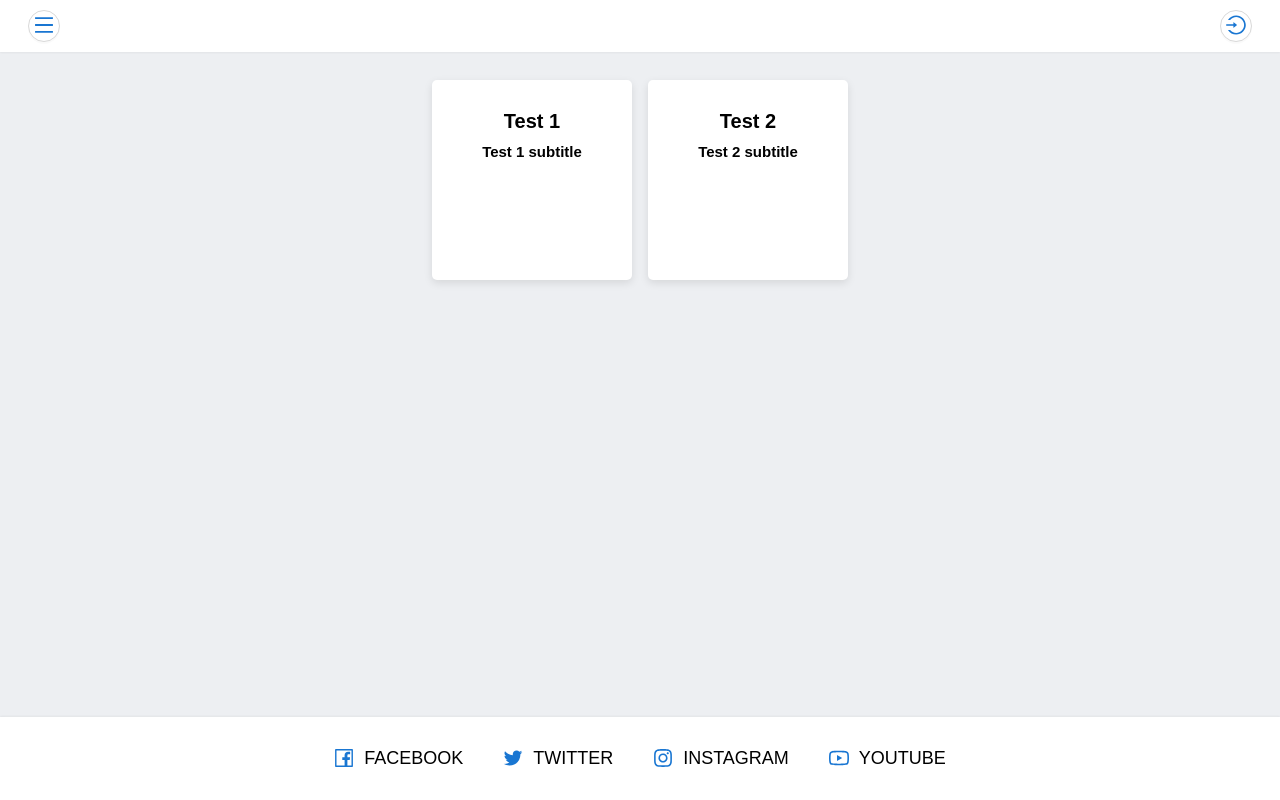
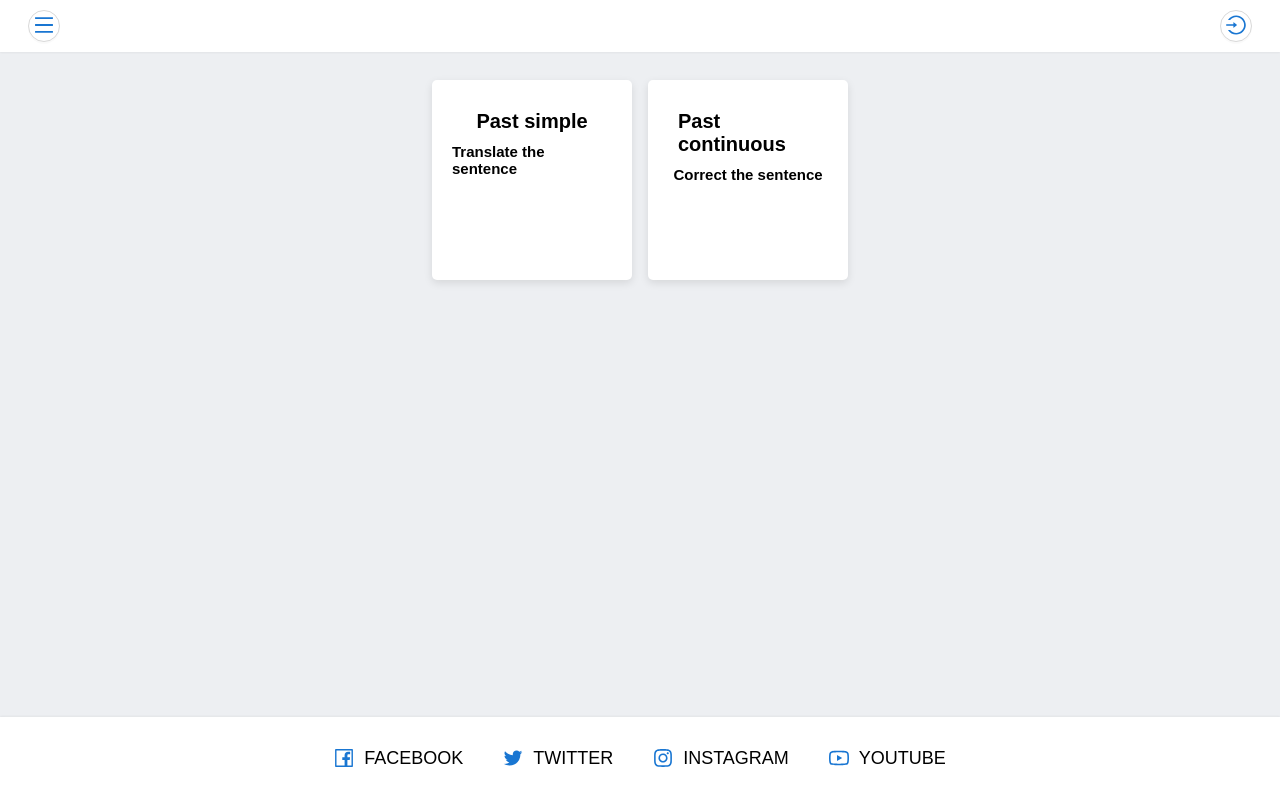
Before and after one commit to Vlad777mykola/easyway-client, a React (Vite) app: page /collections in a window 1280 px wide. Built offline with nearby package versions, Linux system fonts and the light colour scheme.

Commit message:
fix(ts): add tsc

```diff
--- a/package.json
+++ b/package.json
@@ -8,10 +8,11 @@
 		"build": "tsc -b && vite build",
 		"format": "prettier --write .",
 		"eslint": "eslint .",
+		"ts": "tsc",
 		"eslint:fix": "yarn run eslint --fix",
 		"lint": "yarn run eslint && yarn run format",
 		"preview": "vite preview",
-		"verify": "npm run format && npm run lint ",
+		"verify": "npm run format && npm run lint && npm run ts",
 		"deploy": "aws s3 sync dist/ s3://best-way"
 	},
 	"dependencies": {
--- a/src/constants/data.ts
+++ b/src/constants/data.ts
@@ -11,27 +11,6 @@ export const DEFAULT_TEST = [
 		correctAnswer: 'Did she start?',
 		lessonTopic: 'Translate the sentence',
 	},
-	{
-		id: '3',
-		sentence: 'Я розумію.',
-		correctAnswer: 'I understand.',
-		lessonTopic: 'Translate the sentence',
-	},
-	// {
-	// 	id: 4,
-	// 	sentence: 'Кіт сів на килимок.',
-	// 	correctAnswer: 'The Cat sat on the mat.',
-	// },
-	// {
-	// 	id: 5,
-	// 	sentence: 'Гарний сад сповнений барвистих квітів.',
-	// 	correctAnswer: 'The beautiful garden is full of colorful flowers.',
-	// },
-	// {
-	// 	id: 6,
-	// 	sentence: 'Незважаючи на втому, вона продовжувала працювати.',
-	// 	correctAnswer: 'Although she was tired, she kept working.',
-	// },
 ];
 
 export const DEFAULT_TEST_2 = [
@@ -39,33 +18,27 @@ export const DEFAULT_TEST_2 = [
 		id: '1111',
 		sentence: 'Кіт сів на килимок.',
 		correctAnswer: 'The Cat sat on the mat.',
-		lessonTopic: 'Translate the sentence',
+		lessonTopic: 'Correct the sentence',
 	},
 	{
 		id: '2222',
 		sentence: 'Гарний сад сповнений барвистих квітів.',
 		correctAnswer: 'The beautiful garden is full of colorful flowers.',
-		lessonTopic: 'Translate the sentence',
-	},
-	{
-		id: '3333',
-		sentence: 'Незважаючи на втому, вона продовжувала працювати.',
-		correctAnswer: 'Although she was tired, she kept working.',
-		lessonTopic: 'Translate the sentence',
+		lessonTopic: 'Correct the sentence',
 	},
 ];
 
 export const DEFAULT_COLLECTIONS = [
 	{
 		id: '1',
-		title: 'Test 1',
-		subtitle: 'Test 1 subtitle',
+		title: 'Past simple',
+		subtitle: 'Translate the sentence',
 		taskList: DEFAULT_TEST.map((i) => i.id),
 	},
 	{
 		id: '2',
-		title: 'Test 2',
-		subtitle: 'Test 2 subtitle',
+		title: 'Past continuous',
+		subtitle: 'Correct the sentence',
 		taskList: DEFAULT_TEST_2.map((i) => i.id),
 	},
 ];
--- a/src/modules/showing-test/ShowingTestUI.tsx
+++ b/src/modules/showing-test/ShowingTestUI.tsx
@@ -4,6 +4,7 @@ import type { TestType } from './ShowingTest';
 import { classes } from '@/utils/classes/classes';
 
 import styles from './showingTestUI.module.css';
+import { VariantsType } from './functions/fetchDefinition';
 
 export const ShowingTestUI = ({
 	task,
@@ -12,7 +13,7 @@ export const ShowingTestUI = ({
 }: {
 	task: TestType;
 	setTask: Dispatch<SetStateAction<TestType>>;
-	variants: { [key: string]: [] };
+	variants: VariantsType;
 }) => {
 	const {
 		sentence,
--- a/src/modules/showing-test/functions/fetchDefinition.ts
+++ b/src/modules/showing-test/functions/fetchDefinition.ts
@@ -7,13 +7,14 @@ import {
 	PREPOSITION_CATEGORIES,
 	PRONOUN_CATEGORIES,
 } from '../constants';
-import { Answer } from '../ShowingTest';
+
+export type VariantsType = { [key: string]: string[] };
 
 export const fetchDefinition = async (word: string) => {
 	const { isAdjective, isArticle, isConjuction, isNoun, isPreposition, isVerb, isPronoun } =
 		detectPartOfSpeech(word);
 
-	let answers: Answer[] = [];
+	let answers: string[] = [];
 
 	if (isVerb) {
 		answers = showVerbs(word);
@@ -33,9 +34,10 @@ export const fetchDefinition = async (word: string) => {
 };
 
 export const getReadyQuestion = async (correctAnswers: string[]) => {
-	let readyAnswers = {};
+	let readyAnswers: VariantsType = {};
 	for (let i = 0; i < correctAnswers.length; i++) {
-		const answers = await fetchDefinition(correctAnswers[i].replace(/[^a-zA-Z0-9]/g, ''));
+		const answers: string[] = await fetchDefinition(correctAnswers[i].replace(/[^a-zA-Z0-9]/g, ''));
+		console.log(answers);
 		readyAnswers[correctAnswers[i]] = answers;
 	}
 
--- a/src/modules/showing-test/functions/showVariants.ts
+++ b/src/modules/showing-test/functions/showVariants.ts
@@ -6,7 +6,7 @@ type VerbList = {
 	[key: string]: string;
 };
 
-type Answer = {
+export type Answer = {
 	id: string;
 	name: ReactNode;
 	isCorrect: boolean;
@@ -33,10 +33,10 @@ export const showNounsOrAdverbs = async (word: string, maxNumbersOfAnswers: numb
 	const data = await response.json();
 	const dataArray = data.map((item: NounData) => item.word);
 
-	let result: Answer[] = [];
+	let result: string[] = [];
 	for (let i = 0; i <= maxNumbersOfAnswers - 1; i++) {
 		if (i === maxNumbersOfAnswers - 1) {
-			result = [...result, word.toLocaleLowerCase()] as Answer[];
+			result = [...result, word.toLocaleLowerCase()];
 		} else if (dataArray[i] !== word.toLocaleLowerCase()) {
 			result = [...result, dataArray[i]];
 		}
--- a/src/modules/showing-test/hooks/useSelectData.ts
+++ b/src/modules/showing-test/hooks/useSelectData.ts
@@ -1,14 +1,14 @@
 import { useState, useEffect, useMemo } from 'react';
-import { getReadyQuestion } from '../functions/fetchDefinition';
+import { getReadyQuestion, VariantsType } from '../functions/fetchDefinition';
 
 export const useSelectData = (props: string[]) => {
-	const [answers, setAnswers] = useState(null);
+	const [answers, setAnswers] = useState<VariantsType | null>(null);
 
 	useEffect(() => {
 		(async () => {
 			const result = await getReadyQuestion(props);
 			if (result) {
-				setAnswers(result);
+				setAnswers(result as VariantsType);
 			}
 		})();
 	}, [props]);
```
Also changed, not shown: .lintstagedrc.json.
